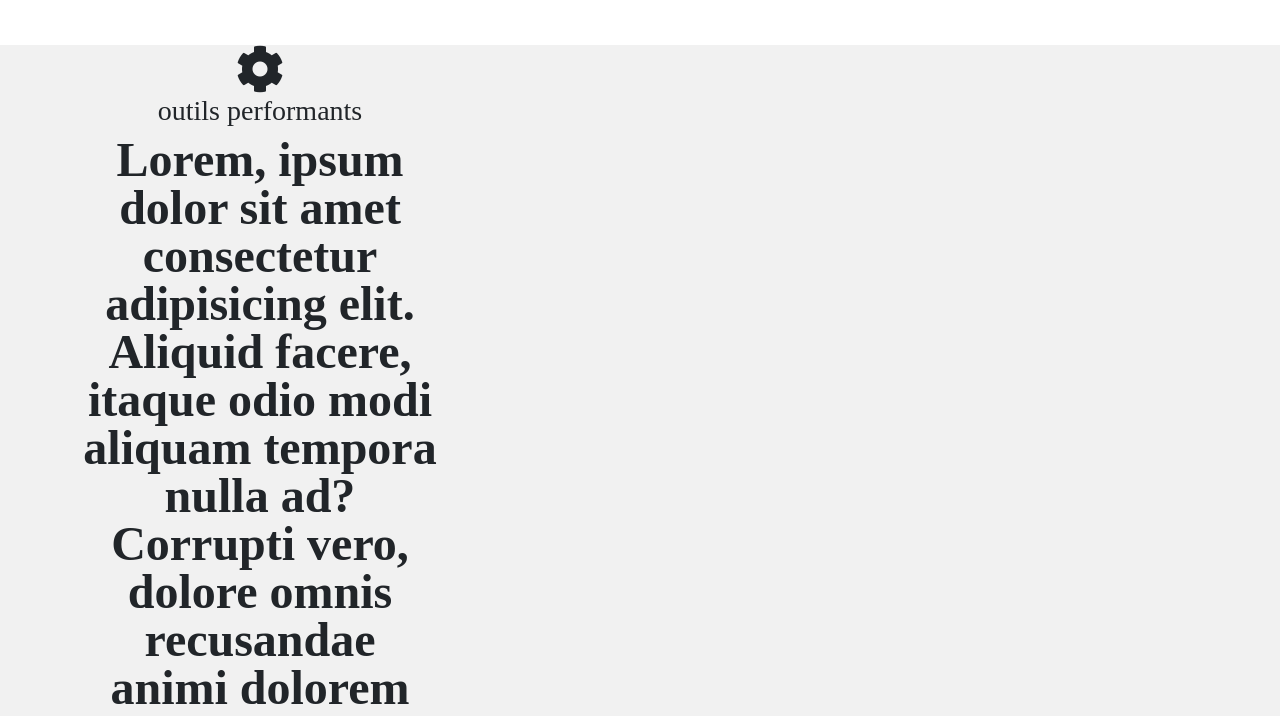
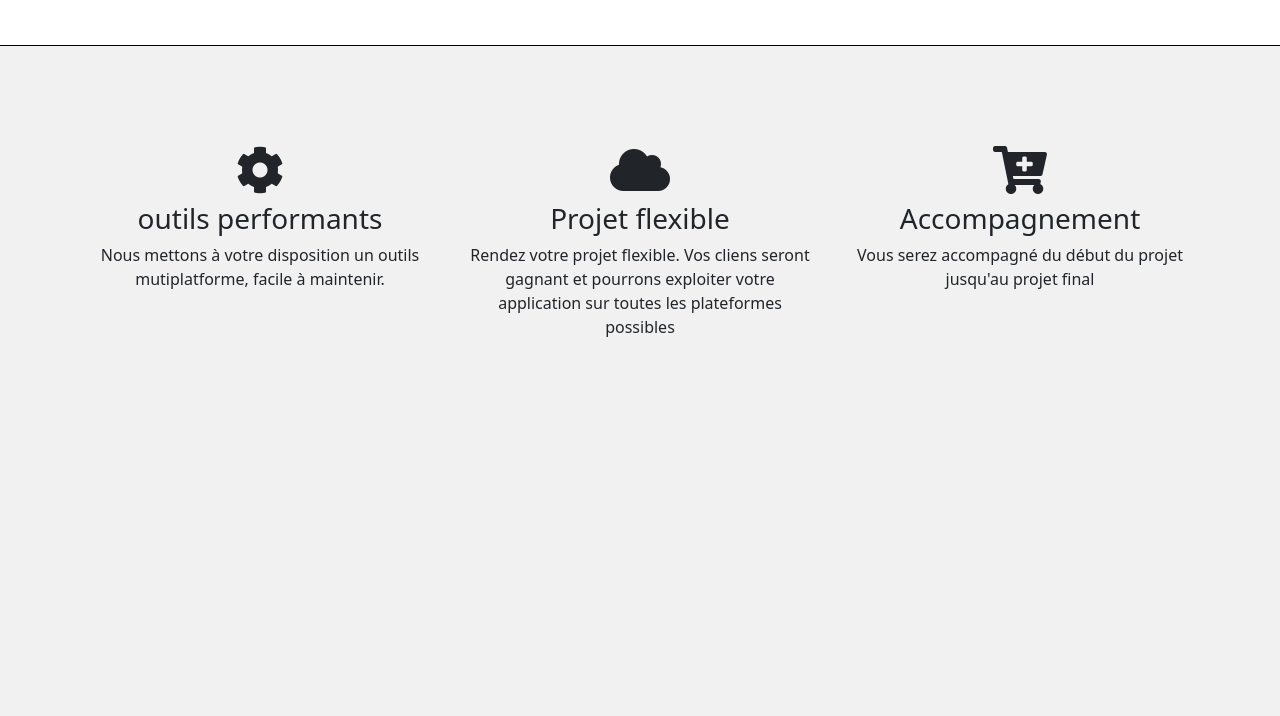
Before and after one commit to malmont/EASYDEVELOPMENT, a plain HTML site: page index.html in a window 1280 px wide. Shown: the part 1415-2131 px from the top of the page. After the commit the page ends 1894 px from the top, so only its background shows below. Drawn offline with nearby package versions, Linux system fonts and the light colour scheme.

Commit message:
section icones terminées

```diff
--- a/index.html
+++ b/index.html
@@ -133,13 +133,28 @@
         <div class="container">
             <div class="row">
                 <div class="col-md-4 mb-4 text-center">
-                    <i class="fas fa-cog fa-3x mb-2">
-                        <h3>outils performants</h3>
+                    <i class="fas fa-cog fa-3x mb-2"> </i>
+                    <h3>outils performants</h3>
 
-                        <p> Lorem, ipsum dolor sit amet consectetur adipisicing elit. Aliquid facere, itaque odio modi
-                            aliquam tempora nulla ad? Corrupti vero, dolore omnis recusandae animi dolorem cum
-                            dignissimos eveniet, beatae, deserunt nemo.</p>
-                    </i>
+                    <p> Nous mettons à votre disposition un outils mutiplatforme, facile à maintenir.</p>
+
+
+                </div>
+                <div class="col-md-4 mb-4 text-center">
+                    <i class="fas fa-cloud fa-3x mb-2"> </i>
+                    <h3>Projet flexible</h3>
+
+                    <p> Rendez votre projet flexible. Vos cliens seront gagnant et pourrons exploiter votre application
+                        sur toutes les plateformes possibles</p>
+
+
+                </div>
+                <div class="col-md-4 mb-4 text-center">
+                    <i class="fas fa-cart-plus fa-3x mb-2"> </i>
+                    <h3>Accompagnement</h3>
+
+                    <p> Vous serez accompagné du début du projet jusqu'au projet final</p>
+
 
                 </div>
             </div>
--- a/style.css
+++ b/style.css
@@ -47,3 +47,12 @@ h1 {
 #info {
     background-color: white;
 }
+
+/* icones */
+
+#home-icons {
+    padding-top: 100px;
+    padding-bottom: 100px;
+    border-top: 1px solid #000;
+
+}
```
